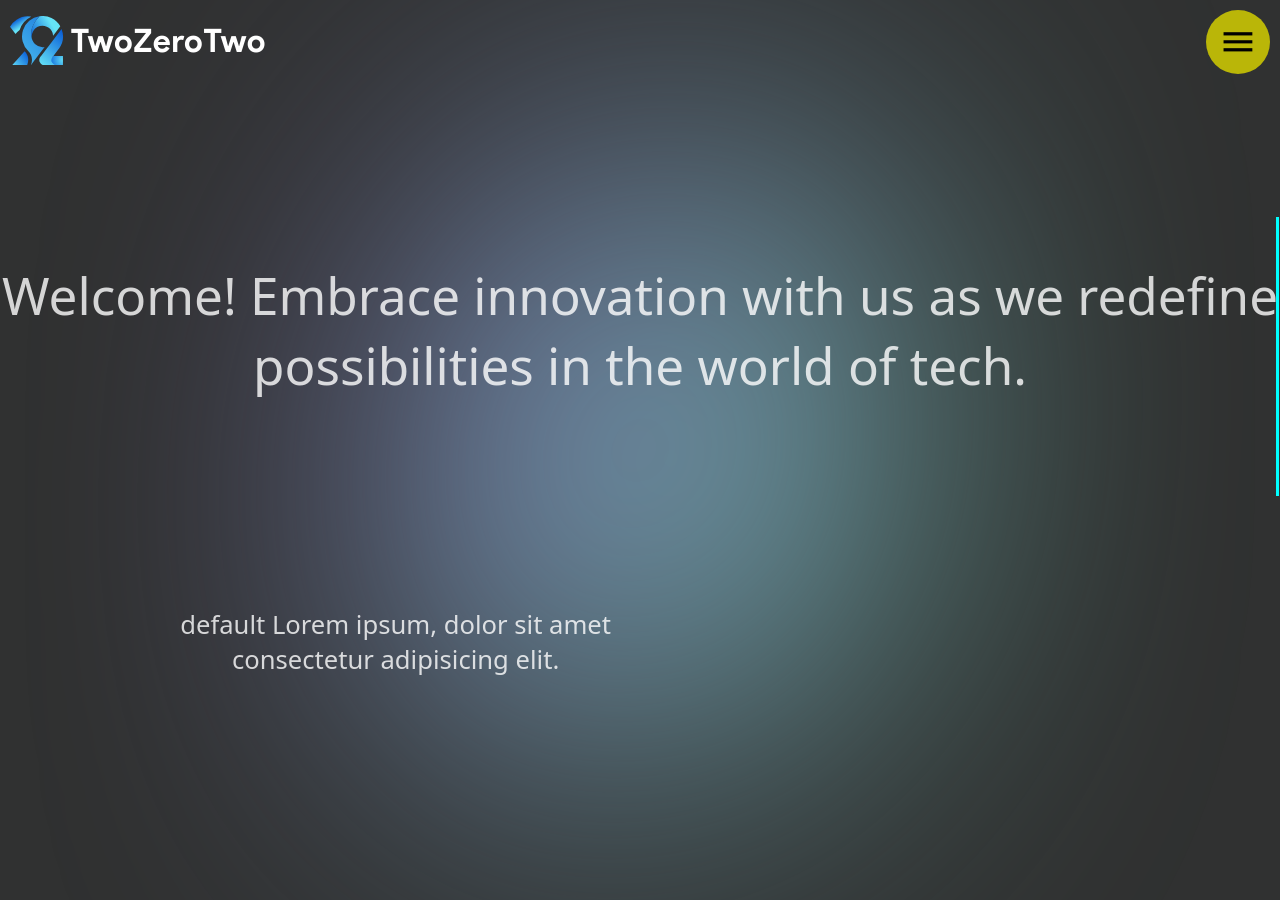
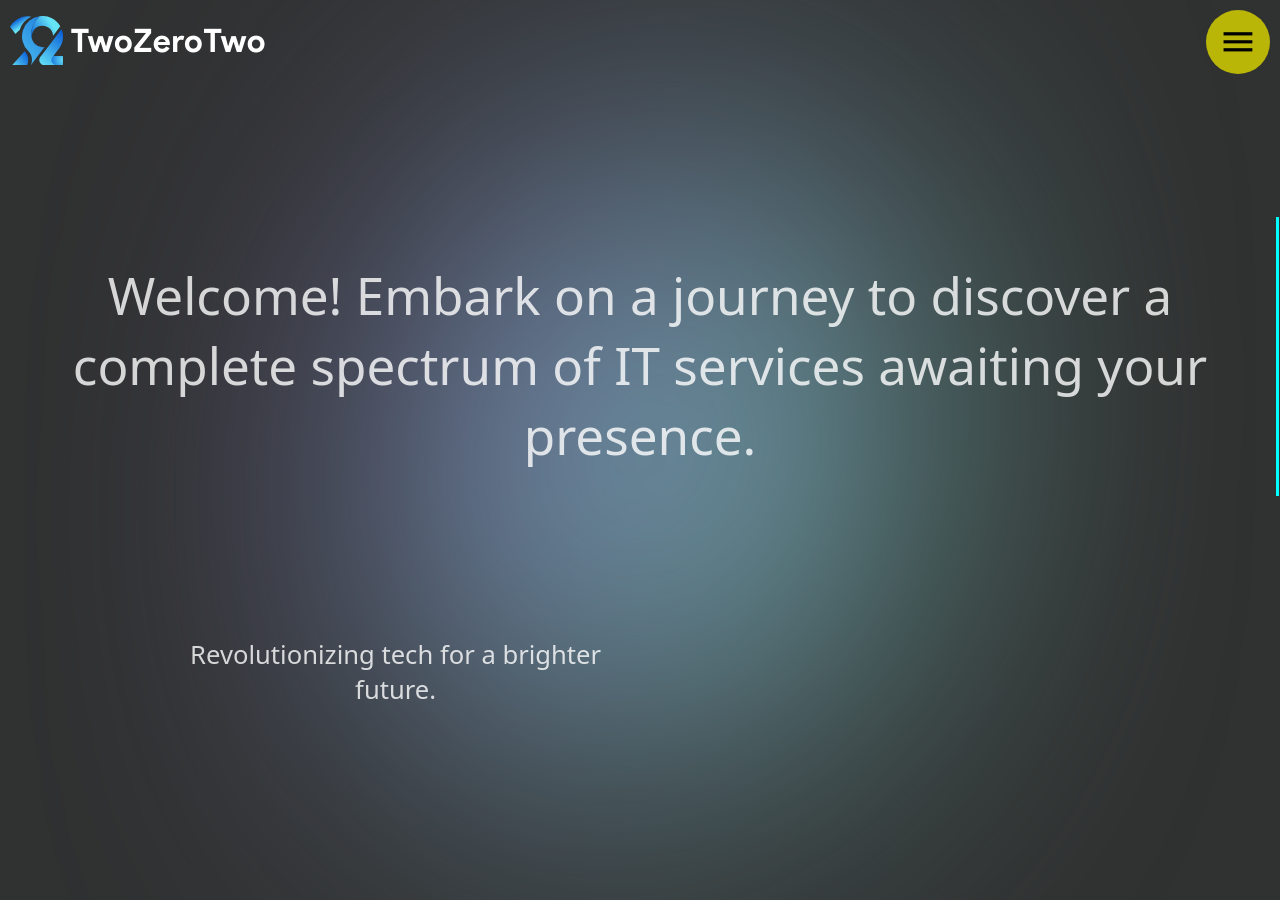
Before and after one commit to TharakaUJ/two02, a Jekyll site: the page built from index.html, in a window 1280 px wide and 900 px high, scrolled down 701 px. Built offline with Jekyll 4.4.1, drawn with Linux system fonts in a browser that asks for light colours; a script that is not in the unit is left out; the list of posts is cut into pages by our own code.

Commit message:
replaced some lorem ipusm

```diff
--- a/index.html
+++ b/index.html
@@ -9,24 +9,23 @@ layout: default
     </div>
     <div class="section" id="midSection">
         <p>
-            Welcome! Embrace innovation with us as we redefine possibilities in the world of tech.
+            Welcome! Embark on a journey to discover a complete spectrum of IT services awaiting your presence.
         </p>
 
         <div id="hover-text-container">
             <a class="hovering">
-                default Lorem ipsum, dolor sit amet consectetur adipisicing elit.
+                Revolutionizing tech for a brighter future.
             </a>
-            <a href="/testimonials">
-                An exceptional image generation API that astounds with its ability to swiftly craft stunning visuals, all at an incredibly affordable price. Unmatched creativity made accessible at a remarkable value.
+            <a href="{{ site.baseurl }}/testimonials">
+                Gain insights from our client testimonials, highlighting their satisfaction working with us.
+            <a>
+                Explore our flagship projects firsthand.
             </a>
             <a>
-                2Lorem ipsum, dolor sit amet consectetur adipisicing elit.
+                Our various websites host a multitude of services.
             </a>
             <a>
-                3Lorem ipsum, dolor sit amet consectetur adipisicing elit.
-            </a>
-            <a>
-                4Lorem ipsum, dolor sit amet consectetur adipisicing elit.
+                Step into our realm or conjure a bond.
             </a>
         </div>
 
```
